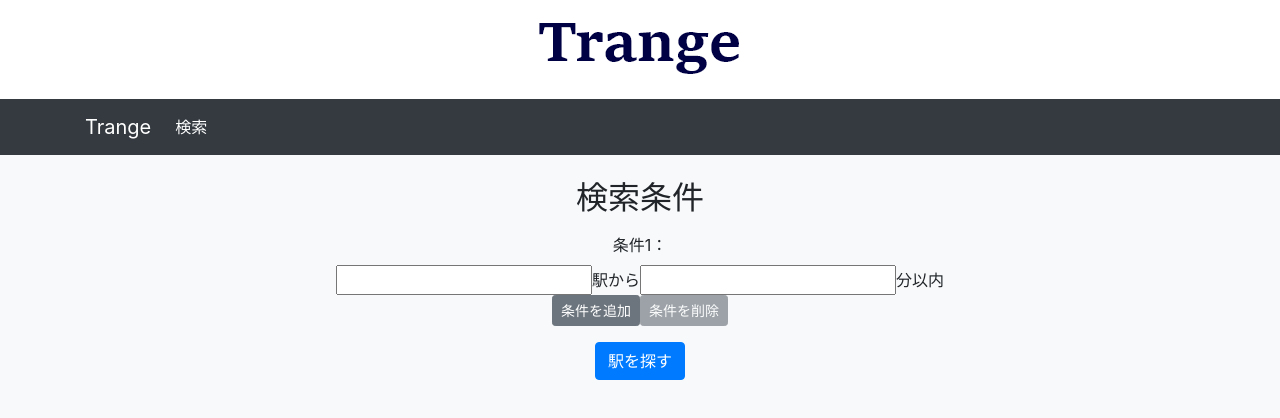
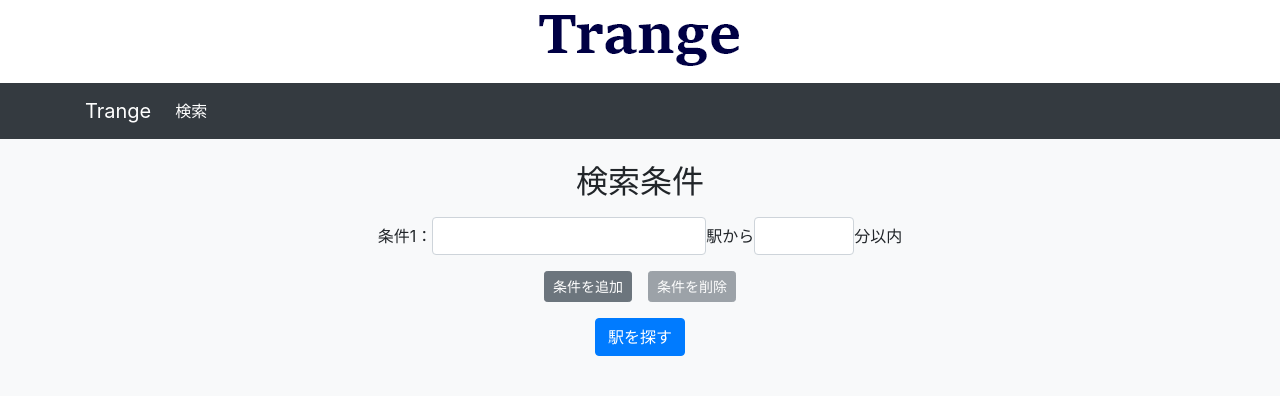
Before and after one commit to wbtaro/trange_front, a Vue app: page /search in a window 1280 px wide. Shown: the top 418 px of the page. Built offline with nearby package versions, Linux system fonts and the light colour scheme.

Commit message:
Set style to SearchForm

```diff
--- a/public/index.html
+++ b/public/index.html
@@ -11,7 +11,7 @@
     <noscript>
       <strong>We're sorry but <%= htmlWebpackPlugin.options.title %> doesn't work properly without JavaScript enabled. Please enable it to continue.</strong>
     </noscript>
-    <header class="py-3">
+    <header class="py-2">
       <div class="container text-center">
         <h1>
           <a href="/">
--- a/src/components/SearchForm.vue
+++ b/src/components/SearchForm.vue
@@ -1,10 +1,20 @@
 <template>
-  <div>
-    <label>条件{{ index + 1 }}：</label>
-    <form>
-      <input type="text" v-model="searchCondition.station" />
+  <div class="form-group row justify-content-center">
+    <label class="col-form-label">条件{{ index + 1 }}：</label>
+    <form class="form-inline">
+      <input
+        type="text"
+        v-model="searchCondition.station"
+        class="form-control"
+      />
       <span>駅から</span>
-      <input type="text" v-model="searchCondition.upperMinute" />
+      <input
+        type="text"
+        size="3"
+        maxlength="3"
+        v-model="searchCondition.upperMinute"
+        class="form-control"
+      />
       <span>分以内</span>
     </form>
   </div>
--- a/src/views/Search.vue
+++ b/src/views/Search.vue
@@ -15,14 +15,14 @@
           <button
             @click="addSearchCondition"
             ref="addConditionButton"
-            class="btn btn-secondary btn-sm"
+            class="btn btn-secondary btn-sm mx-2"
           >
             条件を追加
           </button>
           <button
             @click="deleteSearchCondition"
             ref="deleteConditionButton"
-            class="btn btn-secondary btn-sm"
+            class="btn btn-secondary btn-sm mx-2"
             disabled
           >
             条件を削除
```
